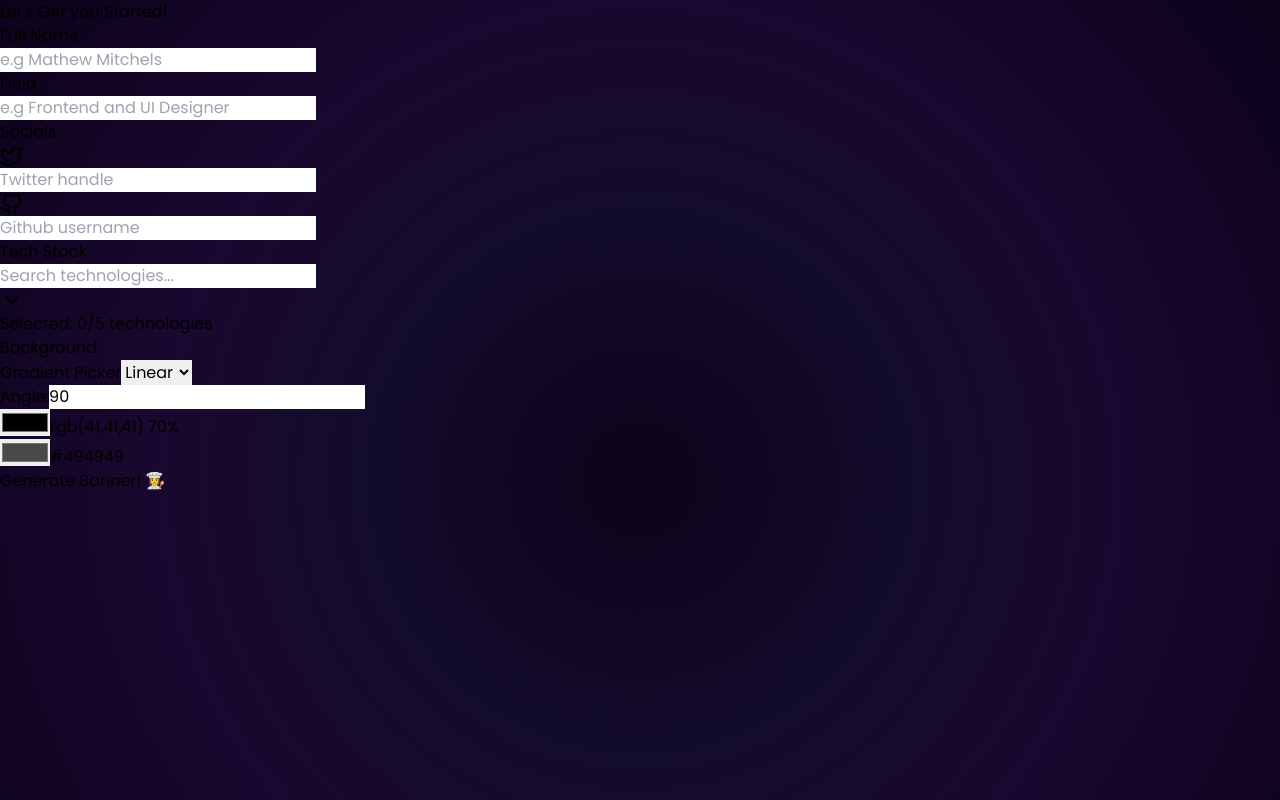
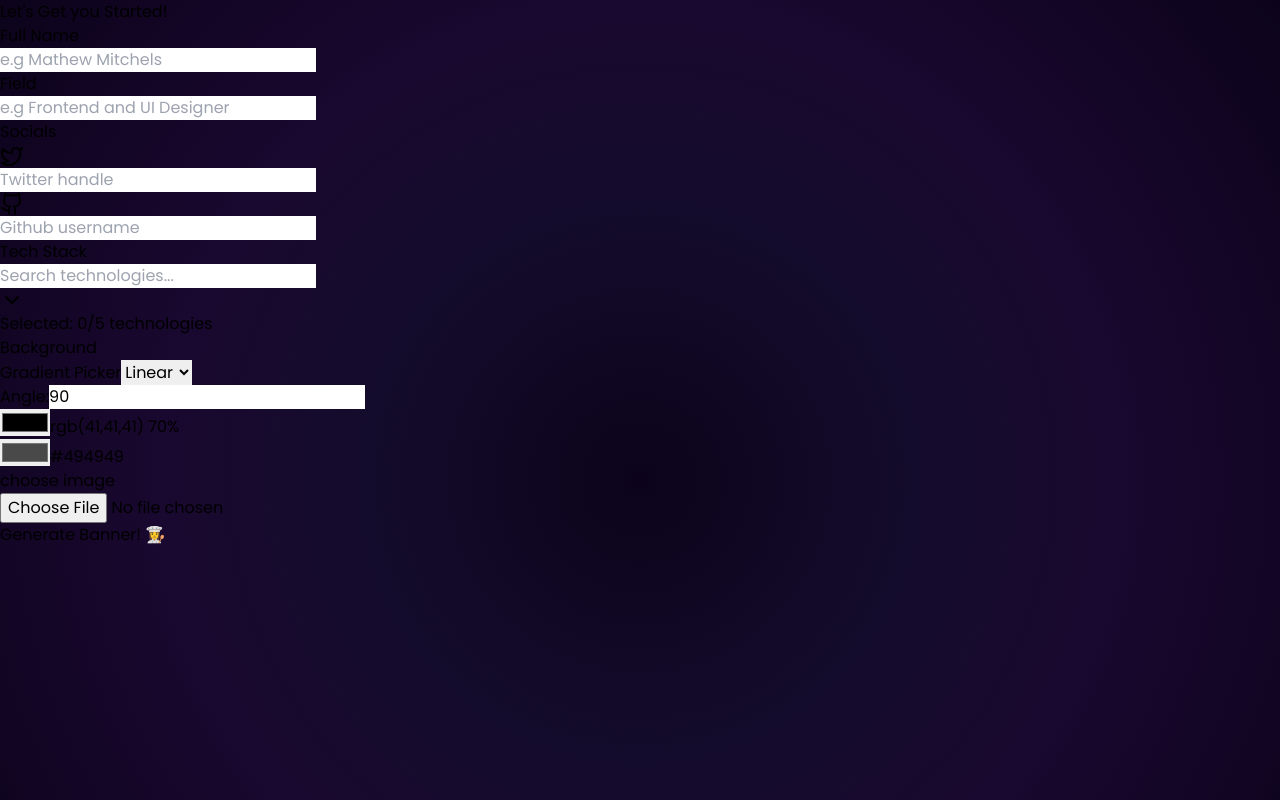
Before and after one commit to heycalebszn/bannerly, a React (Vite) app: page /form in a window 1280 px wide. Shown: the top 800 px of the page. Built offline with nearby package versions, Linux system fonts and the light colour scheme.

Commit message:
add background image feature

```diff
--- a/src/components/Form.jsx
+++ b/src/components/Form.jsx
@@ -130,7 +130,6 @@ const Form = () => {
   const [isOpen, setIsOpen] = useState(false);
   const [searchTerm, setSearchTerm] = useState("");
   const [showBanner, setShowBanner] = useState(false);
-  const [color, setColor] = useState("#ffffff");
 
   const filteredTech = useMemo(
     () =>
@@ -182,6 +181,23 @@ const Form = () => {
     setFormData((prev) => ({
       ...prev,
       rgbabackground: gradient,
+    }));
+  };
+
+  const handleFiletoUrl = (file) => {
+    return new Promise((resolve, reject) => {
+      const reader = new FileReader();
+      reader.readAsDataURL(file);
+      reader.onerror = (error) => reject(error);
+      reader.onload = () => resolve(reader.result);
+    });
+  };
+
+  const handleImageUpload = async (e) => {
+    const loadedImg = await handleFiletoUrl(e.target.files?.[0]);
+    setFormData((prev) => ({
+      ...prev,
+      rgbabackground: loadedImg,
     }));
   };
 
@@ -291,6 +307,15 @@ const Form = () => {
               </label>
               <div className="mt-2">
                 <GradientSelector onGradientChange={handleGradientChange} />
+                <div className="mt-5">
+                    <h1 className="text-white font-bold w-32 h-10 rounded hover:bg-white hover:text-black cursor-pointer flex justify-center items-center border-2 border-white absolute">choose image</h1>
+                  <input
+                    type="file"
+                    accept="image/*"
+                    onChange={handleImageUpload}
+                    className="opacity-0 cursor-pointer"
+                  />
+                </div>
               </div>
             </div>
           </div>
```
Also changed, not shown: src/components/BannerCard.jsx (+11 -7 lines).
